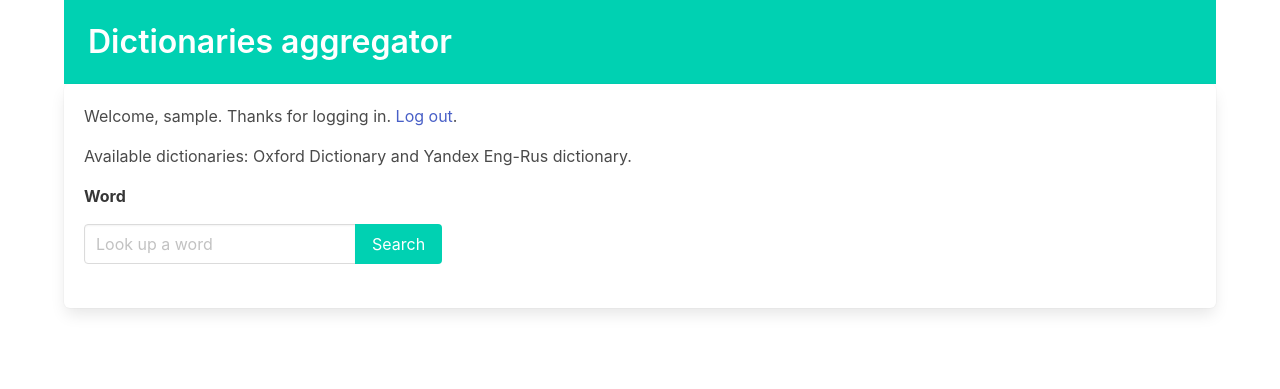
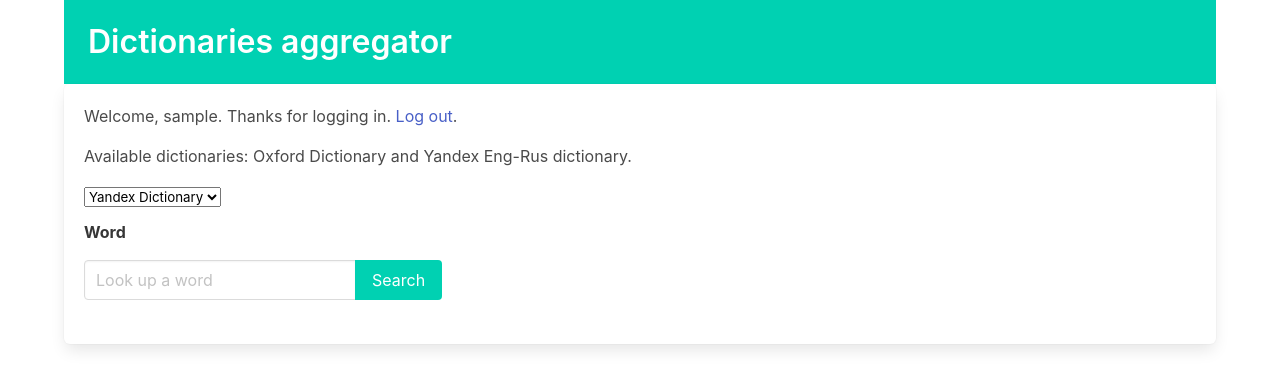
Before and after one commit to nvp85/dicts_aggregator, a Django app: page /home/ in a window 1280 px wide. Shown: the top 389 px of the page. Run offline with Django 3.2, Linux system fonts and the light colour scheme; the visitor is signed in with stand-in values (Sample User, id 1).

Commit message:
add a choice field to opt wich dict to use

```diff
--- a/base_app/forms.py
+++ b/base_app/forms.py
@@ -1,8 +1,14 @@
-from django.forms import ModelForm
+from django.forms import ModelForm, ChoiceField
 from base_app.models import SearchHistoryRecord
+
+DICTS_CHOICES = (
+    ('yandex', 'Yandex Dictionary'),
+    ('oxford', 'Oxford Dictionary'),
+)
 
 
 class SearchForm(ModelForm):
+    dicts = ChoiceField(choices=DICTS_CHOICES)
     class Meta:
         model = SearchHistoryRecord
         fields = ['word',]
--- a/base_app/views.py
+++ b/base_app/views.py
@@ -34,6 +34,7 @@ def search_view(request):
         search_form = SearchForm(request.POST)
         if search_form.is_valid():
             search_record = search_form.save(commit=False)
+            dicts = request.get['dicts']
             oxford = OxfordDictionary()
             yandex = YandexDictionary()
             oxford_result = oxford.search(search_record.word)
--- a/templates/home.html
+++ b/templates/home.html
@@ -21,6 +21,9 @@
                     <p>Available dictionaries: Oxford Dictionary and Yandex Eng-Rus dictionary.</p>
                     <form method="post" action={% url "search" %} class="mt-4">
                         {% csrf_token %}
+                        <div class="field">
+                            {{ search_form.dicts }}
+                        </div>
                         <div class="field">
                             <div class="label is-normal">
                                 <label class="label mb-4" for="{{ search_form.word.id_for_label }}">Word</label>
```
